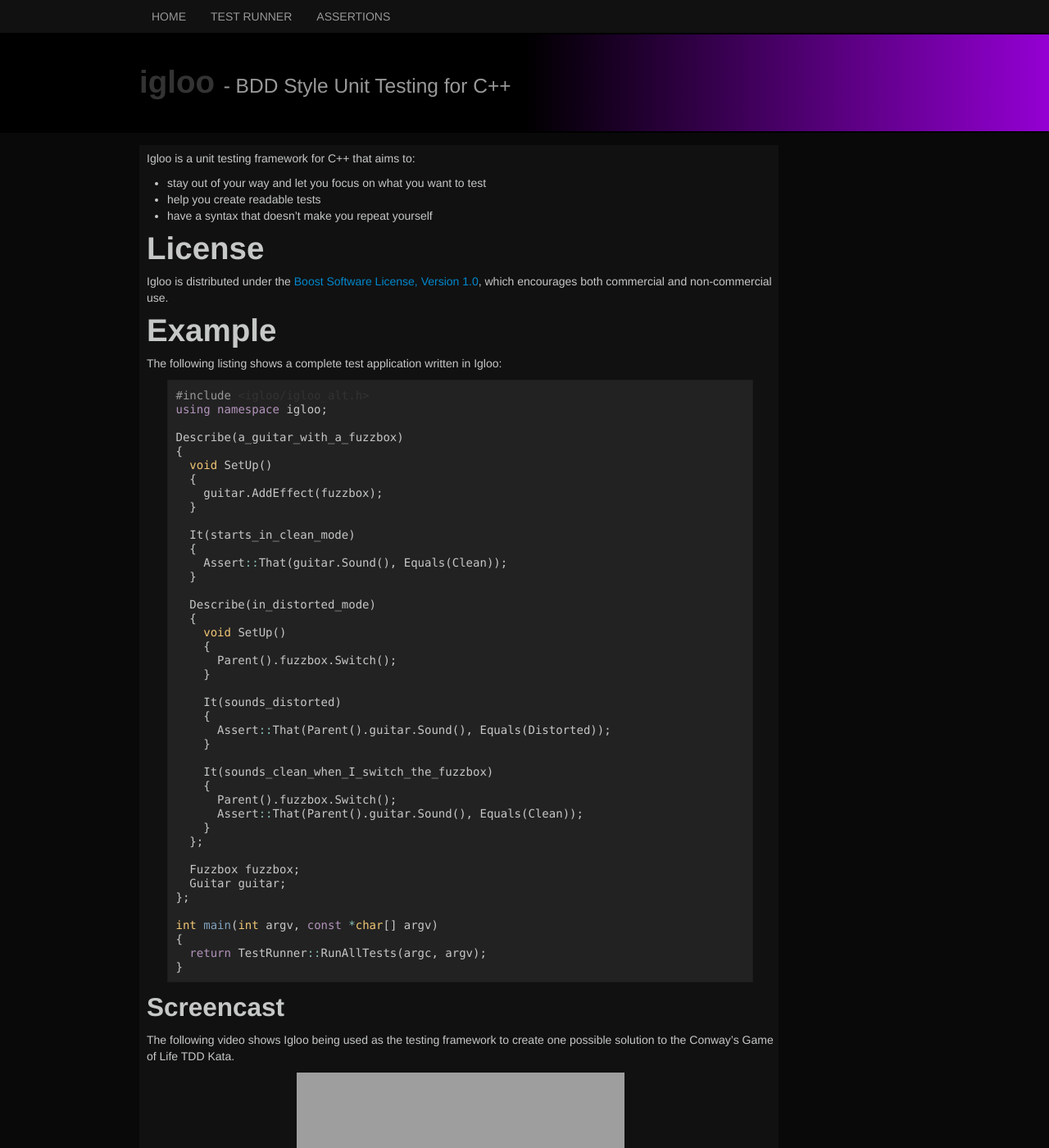
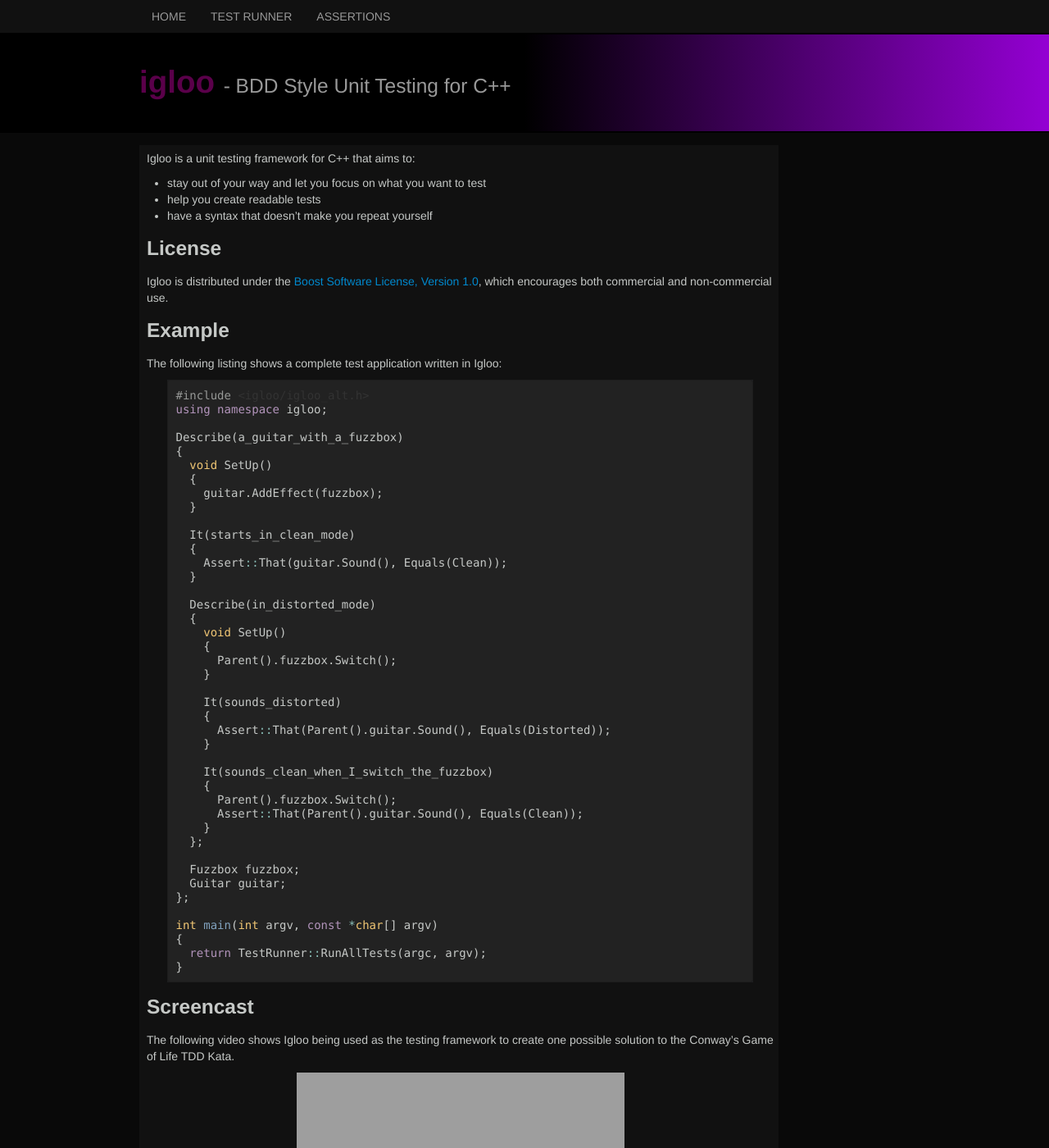
Before and after one commit to joakimkarlsson/igloo, a Jekyll site: the page built from index.md, in a window 1280 px wide and 1400 px high. Shown: the whole window at 82% size. Built offline with Jekyll 4.4.1, drawn with Linux system fonts in a browser that asks for light colours; grey boxes are pictures that could not be loaded.

Commit message:
Styling of title and smaller headings

```diff
--- a/_layouts/default.html
+++ b/_layouts/default.html
@@ -31,7 +31,7 @@
       <!-- HEADER -->
       <header class="jumbotron">
         <div class="container">
-          <h1>igloo <small> - BDD Style Unit Testing for C++</small></h1>
+          <h1 class="title-highlight">igloo <small> - BDD Style Unit Testing for C++</small></h1>
         </div>
       </header>
 
--- a/css/main.css
+++ b/css/main.css
@@ -24,6 +24,10 @@
   filter: progid:DXImageTransform.Microsoft.gradient( startColorstr='#000000', endColorstr='#9400d3',GradientType=1 ); /* IE6-9 */
 }
 
+.title-highlight {
+  color: #5a004a;
+}
+
 .article {
   //color: #cd853f;
   color: #c5c8c6;
--- a/index.md
+++ b/index.md
@@ -8,11 +8,11 @@
 - help you create readable tests
 - have a syntax that doesn’t make you repeat yourself
 
-#License
+###License
 
 Igloo is distributed under the [Boost Software License, Version 1.0](http://www.boost.org/users/license.html), which encourages both commercial and non-commercial use.
 
-#Example
+###Example
 
 The following listing shows a complete test application written in Igloo:
 
@@ -61,7 +61,7 @@
 }
 {% endhighlight %}
 
-## Screencast
+### Screencast
 
 The following video shows Igloo being used as the testing framework to create one possible solution to the Conway’s Game of Life TDD Kata.
 
@@ -71,5 +71,5 @@
 <p><a href="http://vimeo.com/18350401">C++ TDD Kata: Conway&#8217;s Game of Life</a> from <a href="http://vimeo.com/user5608696">Joakim Karlsson</a> on <a href="http://vimeo.com">Vimeo</a>.</p>
 
 
-## Installing Igloo
+### Installing Igloo
 Igloo is implemented as a set of header files. Therefore there is no need for you to go through any additional steps to build it. After you’ve downloaded Igloo, just tell your build system to look for additional header files in the directory where you put Igloo, and you’re ready to go.
```
